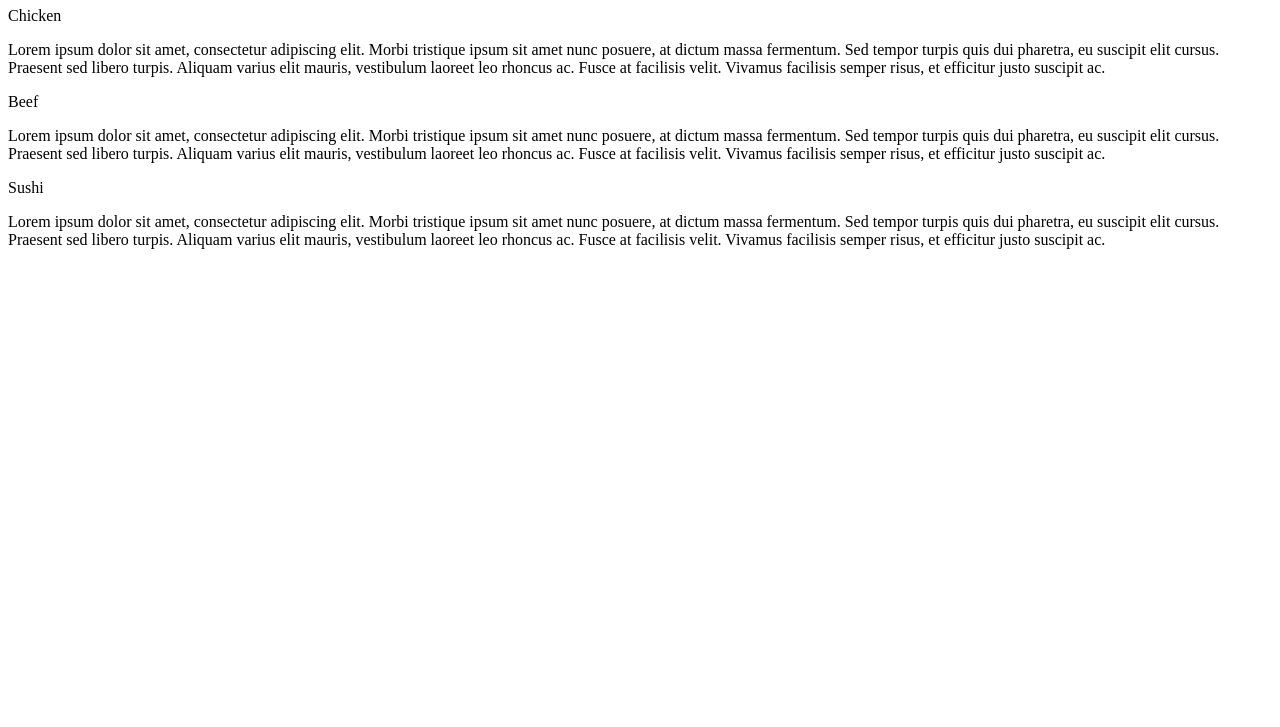
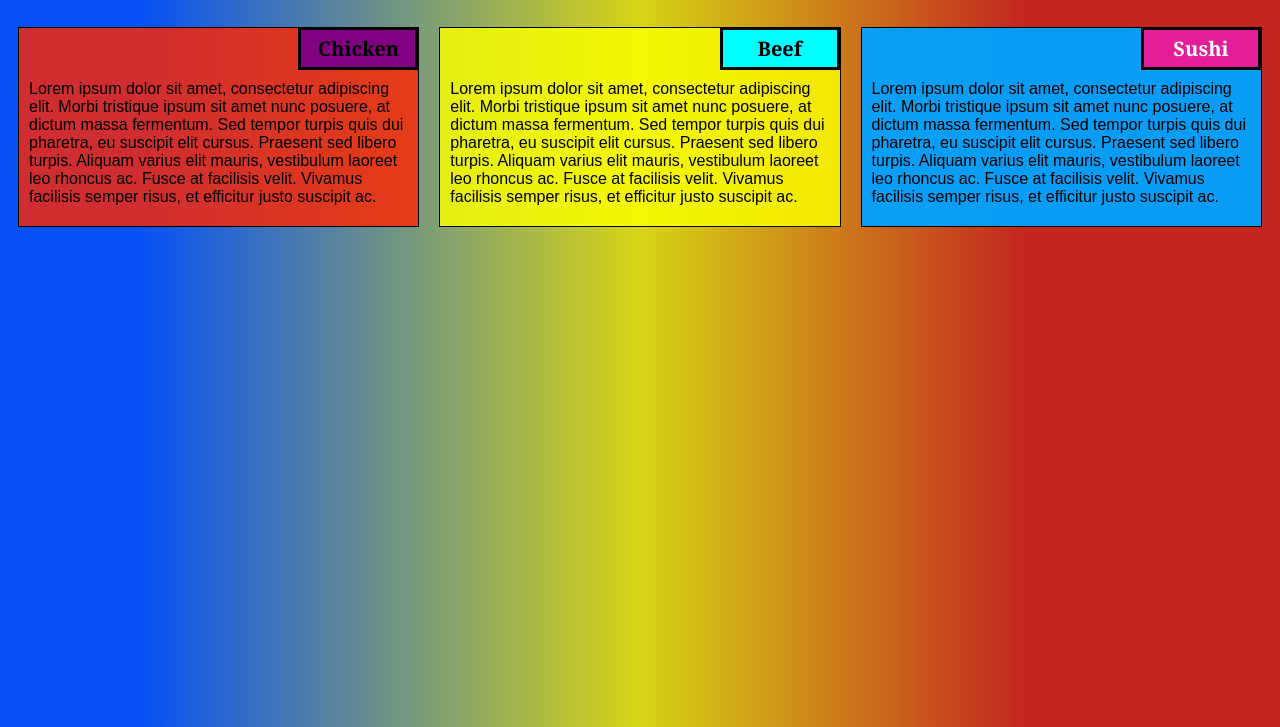
Before and after one commit to secoe2/module2-solution, a plain HTML site: page index.html in a window 1280 px wide. Shown: the part 73-800 px from the top of the page. Drawn offline with Linux system fonts and the light colour scheme.

Commit message:
Update index.html

```diff
--- a/index.html
+++ b/index.html
@@ -3,7 +3,7 @@
 <head>
 	<meta charset="utf-8">
 	<meta name="viewport" content="width=device-width, initial-scale=1">
-	<link rel="stylesheet" type="text/css" href="css/styles.css">
+	<link rel="stylesheet" type="text/css" href="css/index.css">
 	<title>Our Menu</title>
 </head>
 <body>
```
